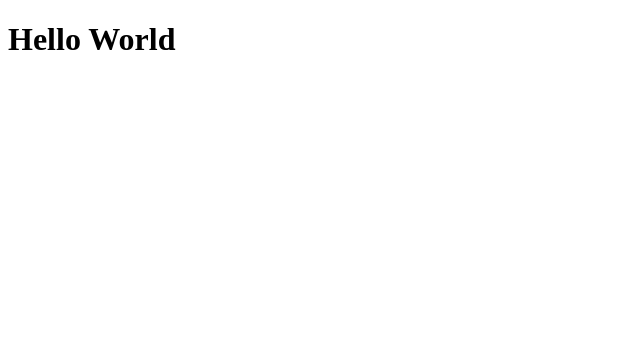
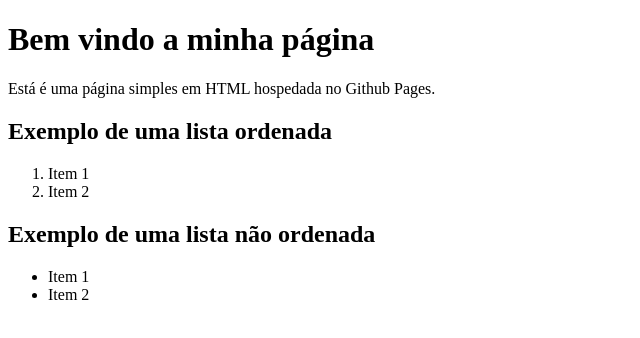
Before and after one commit to biernaski/TT-DesenvolvimentoWeb, a plain HTML site: page Unidade1/index.html in a window 1280 px wide. Shown: the whole page, without its empty margins (0-640 px from the left). Drawn offline with Linux system fonts and the light colour scheme.

Commit message:
add data

```diff
--- a/Unidade1/index.html
+++ b/Unidade1/index.html
@@ -1,9 +1,21 @@
 <!DOCTYPE html>
 <html>
 <head>
-    <title>My first Web Page</title>
+    <meta charset="utf-8">
+    <title>Minha primeira página Web</title>
 </head>
 <body>
-<h1>Hello World</h1>
+<h1>Bem vindo a minha página</h1>
+<p>Está é uma página simples em HTML hospedada no Github Pages.</p>
+<h2>Exemplo de uma lista ordenada</h2>
+<ol>
+    <li>Item 1</li>
+    <li>Item 2</li>
+</ol>
+<h2>Exemplo de uma lista não ordenada</h2>
+<ul>
+    <li>Item 1</li>
+    <li>Item 2</li>
+</ul>
 </body>
 </html>
```
